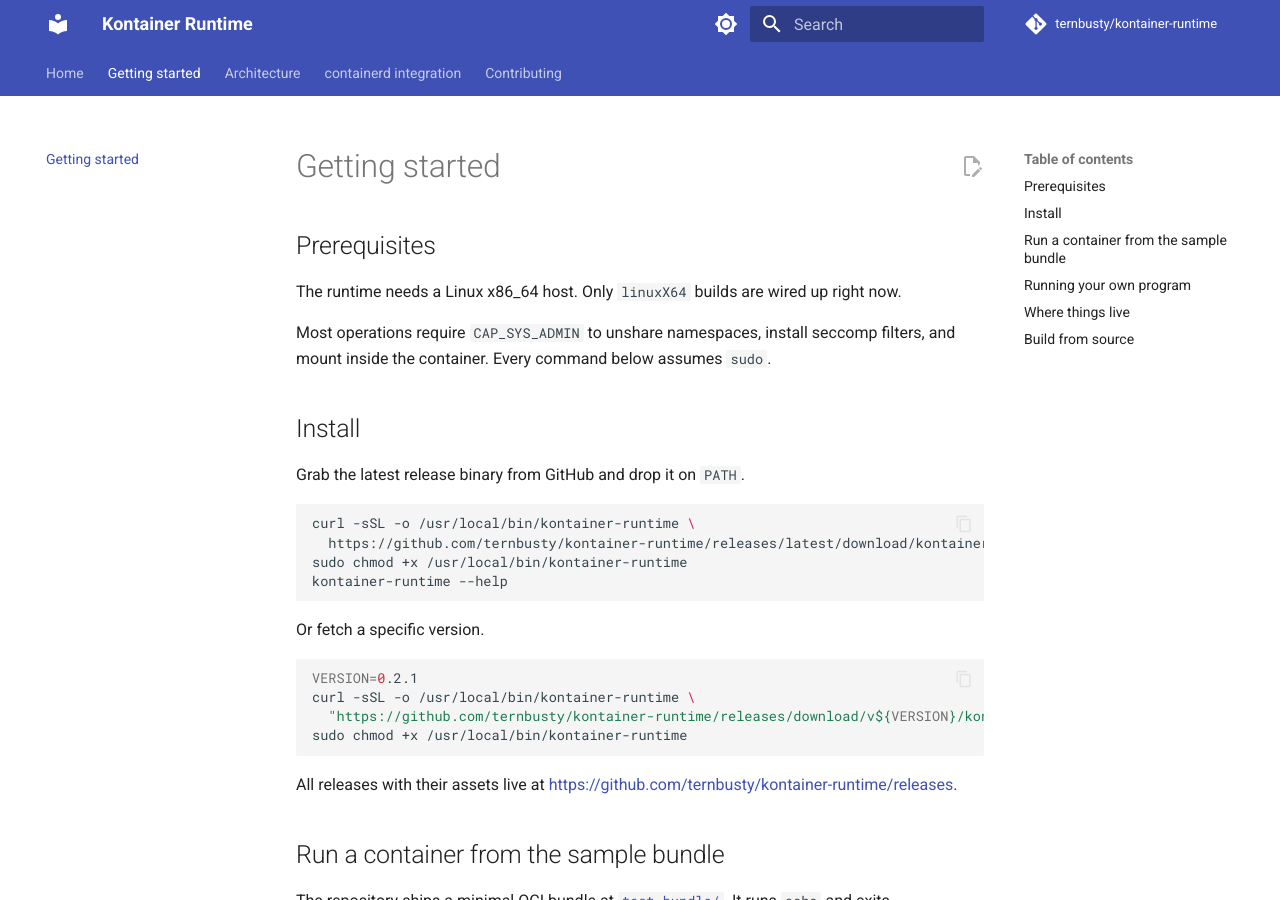
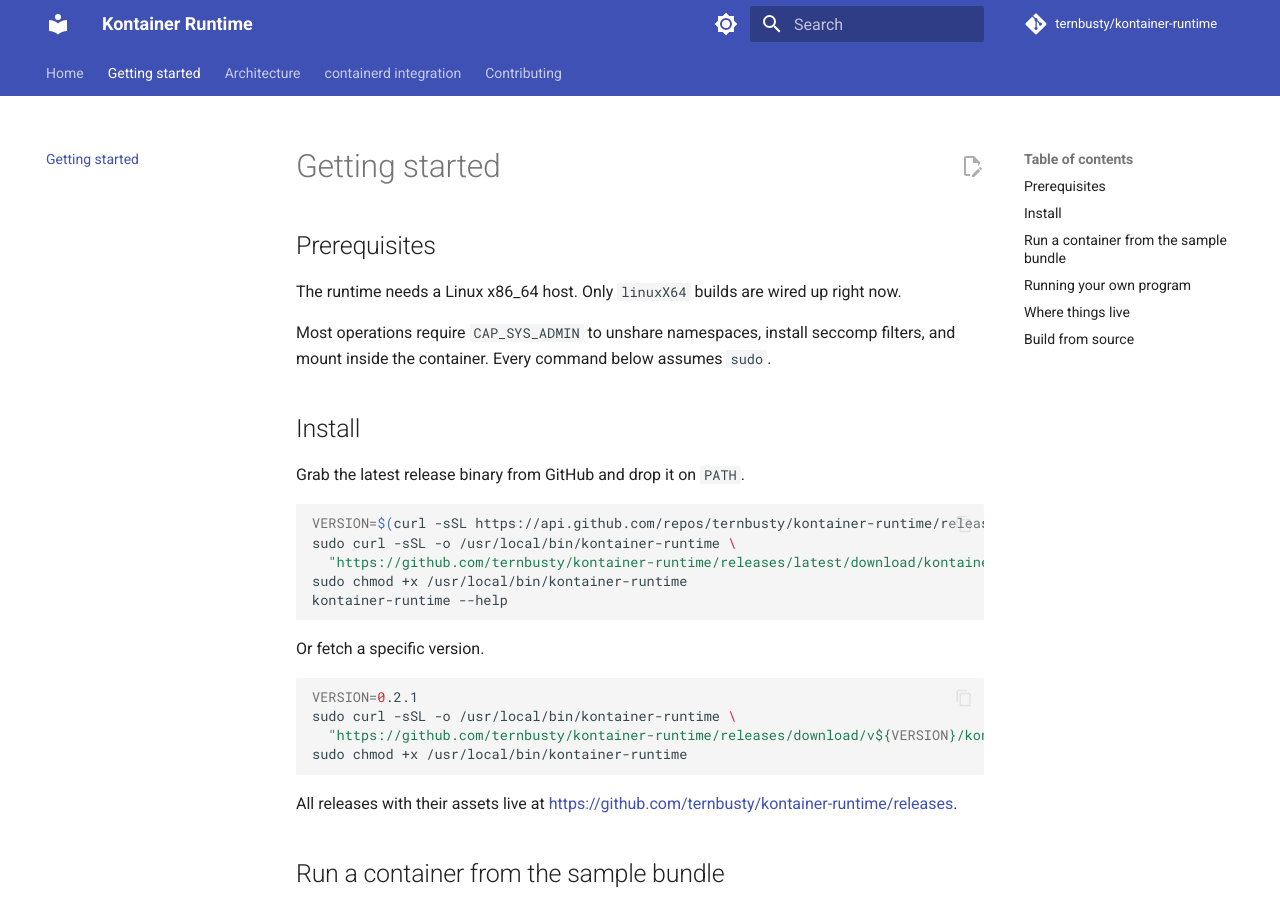
Before and after one commit to ternbusty/kontainer-runtime, an MkDocs documentation site: the page built from docs/getting-started.md, in a window 1280 px wide and 900 px high. Built offline with MkDocs 1.6.1 and Material for MkDocs 9.7.7, drawn with Linux system fonts in a browser that asks for light colours; comment, search, counter and statistics services are not loaded.

Commit message:
fix(docs): add missing sudo to install commands in getting-started.md

````diff
--- a/docs/getting-started.md
+++ b/docs/getting-started.md
@@ -11,8 +11,9 @@ Most operations require `CAP_SYS_ADMIN` to unshare namespaces, install seccomp f
 Grab the latest release binary from GitHub and drop it on `PATH`.
 
 ```bash
-curl -sSL -o /usr/local/bin/kontainer-runtime \
-  https://github.com/ternbusty/kontainer-runtime/releases/latest/download/kontainer-runtime_$(curl -sSL https://api.github.com/repos/ternbusty/kontainer-runtime/releases/latest | grep -oE '"tag_name":\s*"v[^"]+"' | sed -E 's/.*"v([^"]+)".*/\1/')_linux_amd64
+VERSION=$(curl -sSL https://api.github.com/repos/ternbusty/kontainer-runtime/releases/latest | grep -oP '"tag_name": "v\K[^"]+')
+sudo curl -sSL -o /usr/local/bin/kontainer-runtime \
+  "https://github.com/ternbusty/kontainer-runtime/releases/latest/download/kontainer-runtime_${VERSION}_linux_amd64"
 sudo chmod +x /usr/local/bin/kontainer-runtime
 kontainer-runtime --help
 ```
@@ -21,7 +22,7 @@ Or fetch a specific version.
 
 ```bash
 VERSION=0.2.1
-curl -sSL -o /usr/local/bin/kontainer-runtime \
+sudo curl -sSL -o /usr/local/bin/kontainer-runtime \
   "https://github.com/ternbusty/kontainer-runtime/releases/download/v${VERSION}/kontainer-runtime_${VERSION}_linux_amd64"
 sudo chmod +x /usr/local/bin/kontainer-runtime
 ```
````
